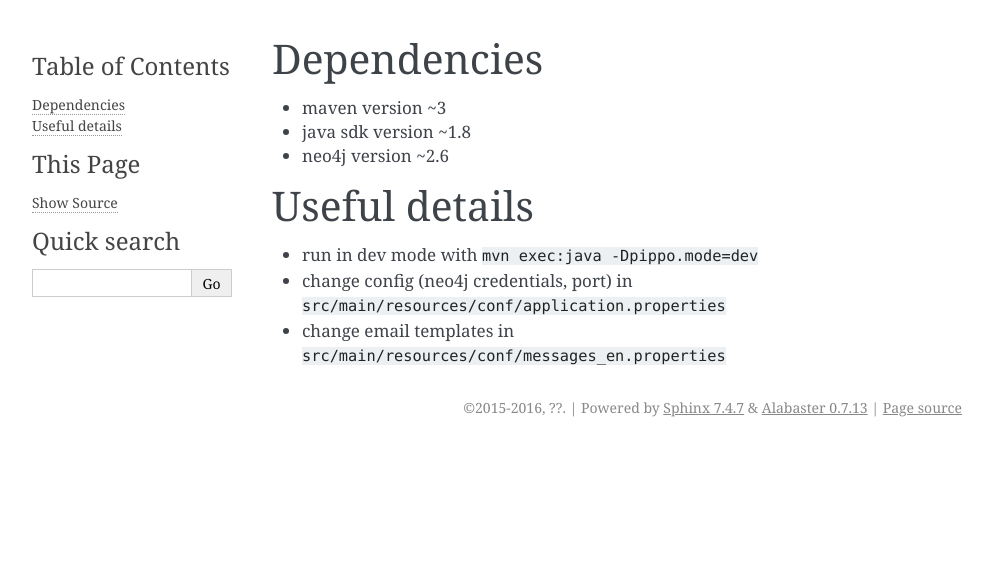
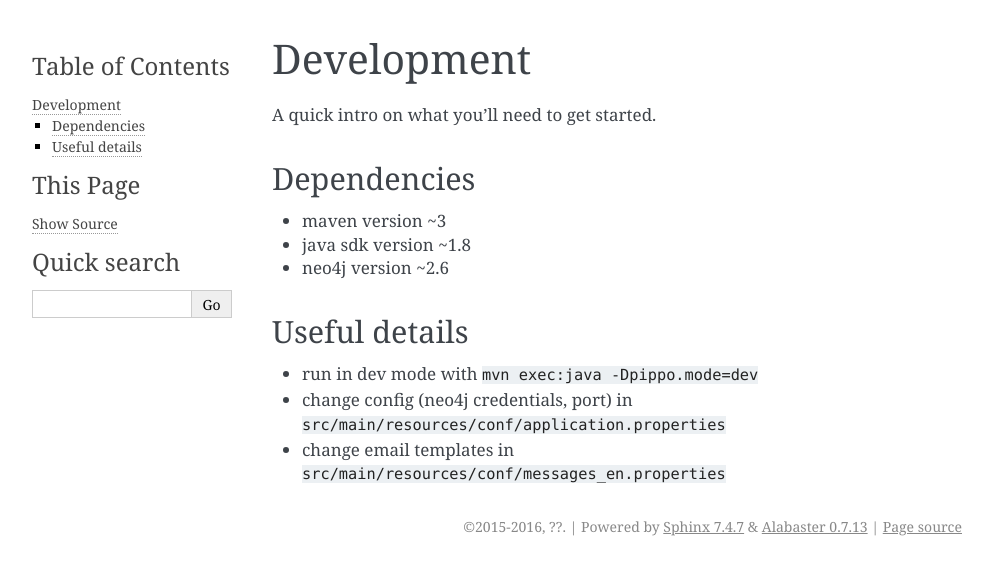
Before and after one commit to sergiorico/backend, a Sphinx documentation site: the page built from docs/user-guide/development.md, in a window 1280 px wide. Shown: the top 575 px of the page, without its empty margins (148-1141 px from the left). Built offline with Sphinx 7.4.7, drawn with Linux system fonts in a browser that asks for light colours.

Commit message:
Add titles to user-guide docs

```diff
--- a/docs/user-guide/development.md
+++ b/docs/user-guide/development.md
@@ -1,3 +1,9 @@
+Development
+===========
+
+A quick intro on what you'll need to get started.
+
+
 Dependencies
 ------------
  - maven version ~3
```
Also changed, not shown: docs/user-guide/contributing.md (+3 -0 lines), docs/user-guide/testing.md (+3 -0 lines).
